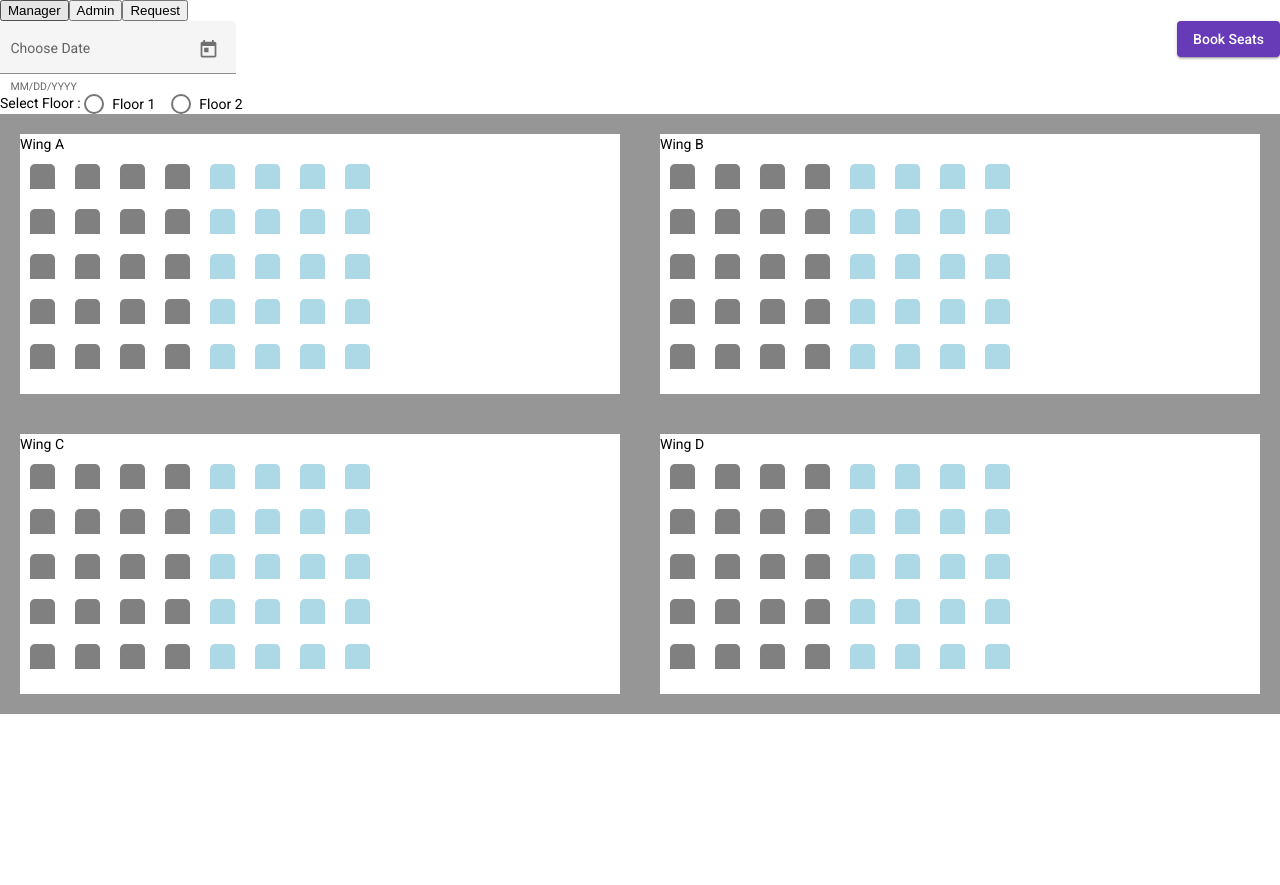
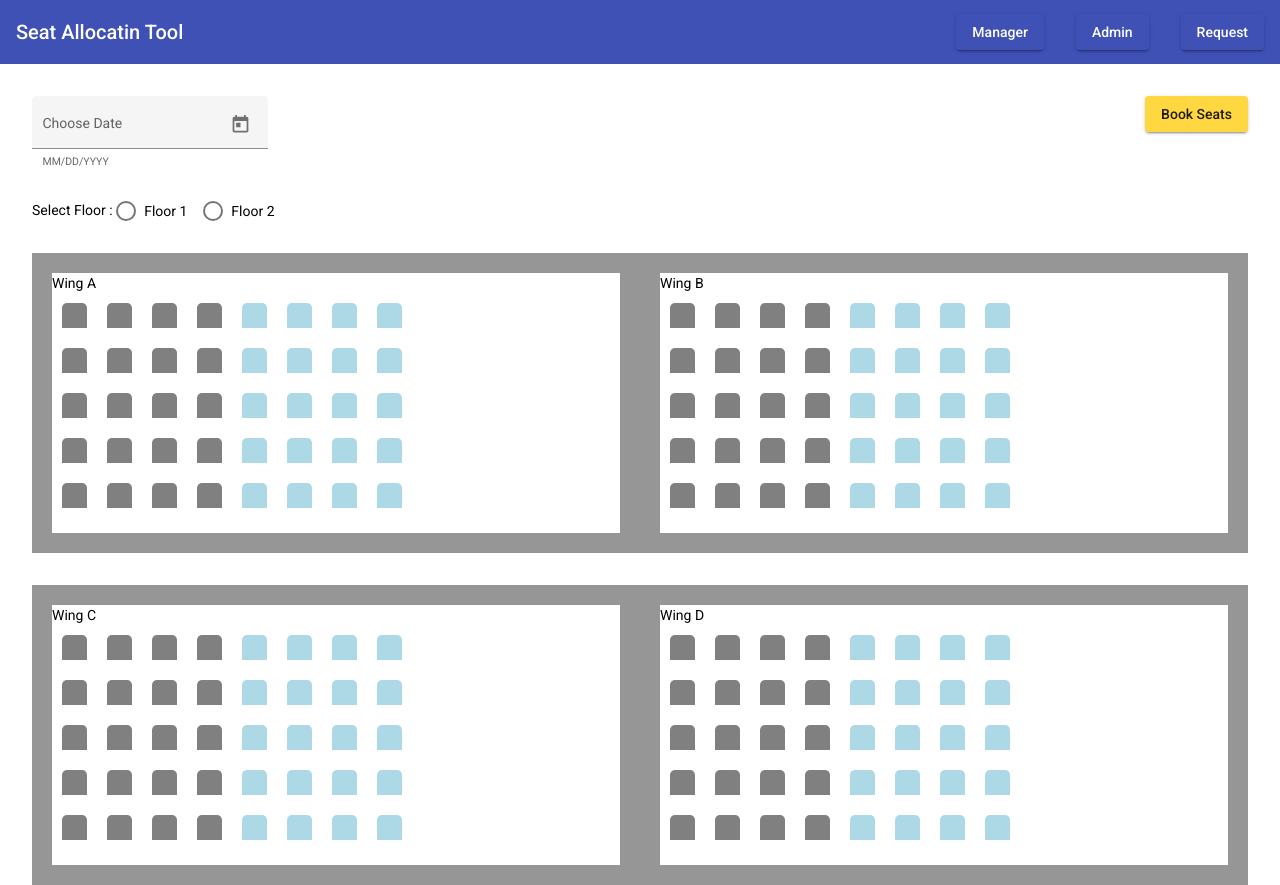
Before and after one commit to goutam-parashar/CodingWizards-SAT-UI, an Angular app in the folder Space Allocation Tool/: page /manager in a window 1280 px wide. Before the commit the page ends 800 px from the top, so only its background shows below. Built offline with nearby package versions, Linux system fonts and the light colour scheme.

Commit message:
css changes

```diff
--- a/Space Allocation Tool/angular.json
+++ b/Space Allocation Tool/angular.json
@@ -105,5 +105,8 @@
         }
       }
     }
+  },
+  "cli": {
+    "analytics": "422e1012-21b7-40ff-80c4-af3a7cc8e850"
   }
 }
--- a/Space Allocation Tool/src/app/app.component.html
+++ b/Space Allocation Tool/src/app/app.component.html
@@ -1,5 +1,13 @@
 
-<button type="button" routerLink="/manager">Manager</button>
-<button type="button" routerLink="/admin">Admin</button>
-<button type="button" routerLink="/request">Request</button>
+<mat-toolbar color="primary">
+
+    <span>Seat Allocatin Tool</span>
+    <span class="example-spacer"></span>
+    <button mat-icon-button class="example-icon" aria-label="Example icon-button with menu icon">
+
+      </button>
+    <button mat-raised-button color="primary" type="button" routerLink="/manager">Manager</button>
+    <button mat-raised-button color="primary" style="margin-left: 2rem;" type="button" routerLink="/admin">Admin</button>
+<button mat-raised-button color="primary" style="margin-left: 2rem;" type="button" routerLink="/request">Request</button>
+  </mat-toolbar>
 <router-outlet></router-outlet>
--- a/Space Allocation Tool/src/app/app.component.scss
+++ b/Space Allocation Tool/src/app/app.component.scss
@@ -1 +1,9 @@
 @import "~@angular/material/prebuilt-themes/indigo-pink.css";
+.example-button-toggle-label {
+    display: inline-block;
+    margin: 16px;
+  }
+
+  .example-spacer {
+    flex: 1 1 auto;
+  }
--- a/Space Allocation Tool/src/app/app.module.ts
+++ b/Space Allocation Tool/src/app/app.module.ts
@@ -11,6 +11,9 @@ import {BrowserAnimationsModule} from
     '@angular/platform-browser/animations';
 import { FormsModule } from '@angular/forms';
 import { MatInputModule } from '@angular/material/input';
+import {MatButtonModule} from '@angular/material/button';
+import {MatTabsModule} from '@angular/material/tabs';
+import {MatToolbarModule} from '@angular/material/toolbar';
 
 
 @NgModule({
@@ -24,6 +27,8 @@ import { MatInputModule } from '@angular/material/input';
     CommonModule,
     HttpClientModule,
     MatInputModule, FormsModule,
+    MatButtonModule,
+    MatToolbarModule
 
 
   ],
--- a/Space Allocation Tool/src/app/features/admin/components/admin-panel/admin-panel.component.html
+++ b/Space Allocation Tool/src/app/features/admin/components/admin-panel/admin-panel.component.html
@@ -1,4 +1,5 @@
-<table mat-table [dataSource]="dataSource" class="mat-elevation-z8">
+<div style="padding: 2rem;">
+  <table mat-table [dataSource]="dataSource" class="mat-elevation-z8">
 
 
     <ng-container matColumnDef="division">
@@ -14,7 +15,7 @@
       <th mat-header-cell *matHeaderCellDef> Seats </th>
       <td mat-cell *matCellDef="let element" >
         <div *ngIf="element.isEdit">
-            <input type="text" [(ngModel)]="element.seats" class="form-control"/>
+            <input style="border: none;" type="number" [(ngModel)]="element.seats" class="form-control"/>
         </div>
         <div *ngIf="!element.isEdit">
             {{element.seats}}
@@ -28,4 +29,10 @@
     <tr mat-row *matRowDef="let row; columns: displayedColumns;"></tr>
   </table>
 
-  <button style="float: right;" mat-raised-button color="primary">Submit</button>
+  <button style="float: right; margin-top: 2rem;" mat-raised-button color="primary">Submit</button>
+
+
+
+
+
+</div>
--- a/Space Allocation Tool/src/app/features/manager/components/manager-panel/manager-panel.component.html
+++ b/Space Allocation Tool/src/app/features/manager/components/manager-panel/manager-panel.component.html
@@ -1,6 +1,6 @@
-<div>
+<div style="padding:2rem ">
 
-  <div *ngIf="isView">
+  <div  *ngIf="isView">
     <mat-form-field appearance="fill">
       <mat-label>Choose Date</mat-label>
       <input matInput [matDatepicker]="Date">
@@ -8,23 +8,23 @@
       <mat-datepicker-toggle matSuffix [for]="Date"></mat-datepicker-toggle>
       <mat-datepicker #Date></mat-datepicker>
     </mat-form-field>
-    <button style="float: right;" mat-raised-button color="primary" (click)="isView =!isView;isAllocate=!isAllocate" >Book Seats</button>
+    <button style="float: right;" mat-raised-button color="accent" (click)="isView =!isView;isAllocate=!isAllocate" >Book Seats</button>
   </div>
   <div *ngIf="isAllocate">
-    <button style="float: right;" mat-raised-button color="primary" (click)="isView =!isView;isAllocate=!isAllocate" >View Allocation</button>
+    <button style="float: right;" mat-raised-button color="accent" (click)="isView =!isView;isAllocate=!isAllocate" >View Allocation</button>
   </div>
-  <div>
+  <div style="margin-top:2rem;">
     <mat-label>Select Floor : </mat-label>
     <mat-radio-button value="1">Floor 1</mat-radio-button>
     <mat-radio-button value="2">Floor 2</mat-radio-button>
 
   </div>
 
-  <div *ngIf="isAllocate">
+  <div style="margin-top:2rem;" *ngIf="isAllocate">
     <div>
 
       <mat-form-field appearance="fill">
-        <mat-label>Select Subordinate:</mat-label>
+        <mat-label  >Select Subordinate:</mat-label>
         <mat-select (selectionChange)="onSelect($event)">
           <mat-option *ngFor="let subordiante of subordinateList" [value]="subordiante.id">
             {{subordiante.name}}
@@ -32,7 +32,7 @@
         </mat-select>
       </mat-form-field>
 
-      <label>{{seatsToAllocate}}</label>
+      <label style="margin-left: 2rem;">{{seatsToAllocate}}</label>
     </div>
 
     <div class="row">
@@ -45,7 +45,7 @@
         </mat-select>
       </mat-form-field>
 
-      <div *ngIf="selectedDuration=='Monthly'">
+      <div style="margin-top: 1rem;" *ngIf="selectedDuration=='Monthly'">
         <mat-checkbox class="example-margin">Jan</mat-checkbox>
         <mat-checkbox class="example-margin">Feb</mat-checkbox>
         <mat-checkbox class="example-margin">Mar</mat-checkbox>
@@ -61,7 +61,7 @@
         <mat-checkbox class="example-margin">Dec</mat-checkbox>
       </div>
 
-      <div *ngIf="selectedDuration=='Weekly'">
+      <div style="margin-top: 1rem;" *ngIf="selectedDuration=='Weekly'">
         <mat-checkbox class="example-margin">Mon</mat-checkbox>
         <mat-checkbox class="example-margin">Tue</mat-checkbox>
         <mat-checkbox class="example-margin">Wed</mat-checkbox>
@@ -72,7 +72,7 @@
       </div>
 
 
-      <div *ngIf="selectedDuration=='Custom'">
+      <div style="margin-left:2rem;" *ngIf="selectedDuration=='Custom'">
         <mat-form-field appearance="fill">
           <mat-label>Choose Start Date</mat-label>
           <input matInput [matDatepicker]="startDate">
@@ -81,7 +81,7 @@
           <mat-datepicker #startDate></mat-datepicker>
         </mat-form-field>
 
-        <mat-form-field appearance="fill">
+        <mat-form-field style="margin-left:2rem;" appearance="fill">
           <mat-label>Choose End Date</mat-label>
           <input matInput [matDatepicker]="endDate">
           <mat-hint>MM/DD/YYYY</mat-hint>
@@ -93,7 +93,7 @@
   </div>
   <div>
 
-    <div *ngFor="let wing of wingList" style="float: left; width: 50%; height: 300px; border: 20px solid #969696;">
+    <div  *ngFor="let wing of wingList" style="float: left; width: 50%; height: 300px; border: 20px solid #969696;margin-top:2rem;">
 
       <div class="container">{{wing.wingName}}
         <div class="row" *ngFor=" let row of wing.rowList">
--- a/Space Allocation Tool/src/app/features/request/components/request-panel/request-panel.component.html
+++ b/Space Allocation Tool/src/app/features/request/components/request-panel/request-panel.component.html
@@ -1,4 +1,4 @@
-<div>
+<div style="padding: 2rem;">
 
     <div>
         <mat-form-field appearance="standard">
```
Also changed, not shown: Space Allocation Tool/src/app/features/manager/components/manager-panel/manager-panel.component.ts (+71 -45 lines).
